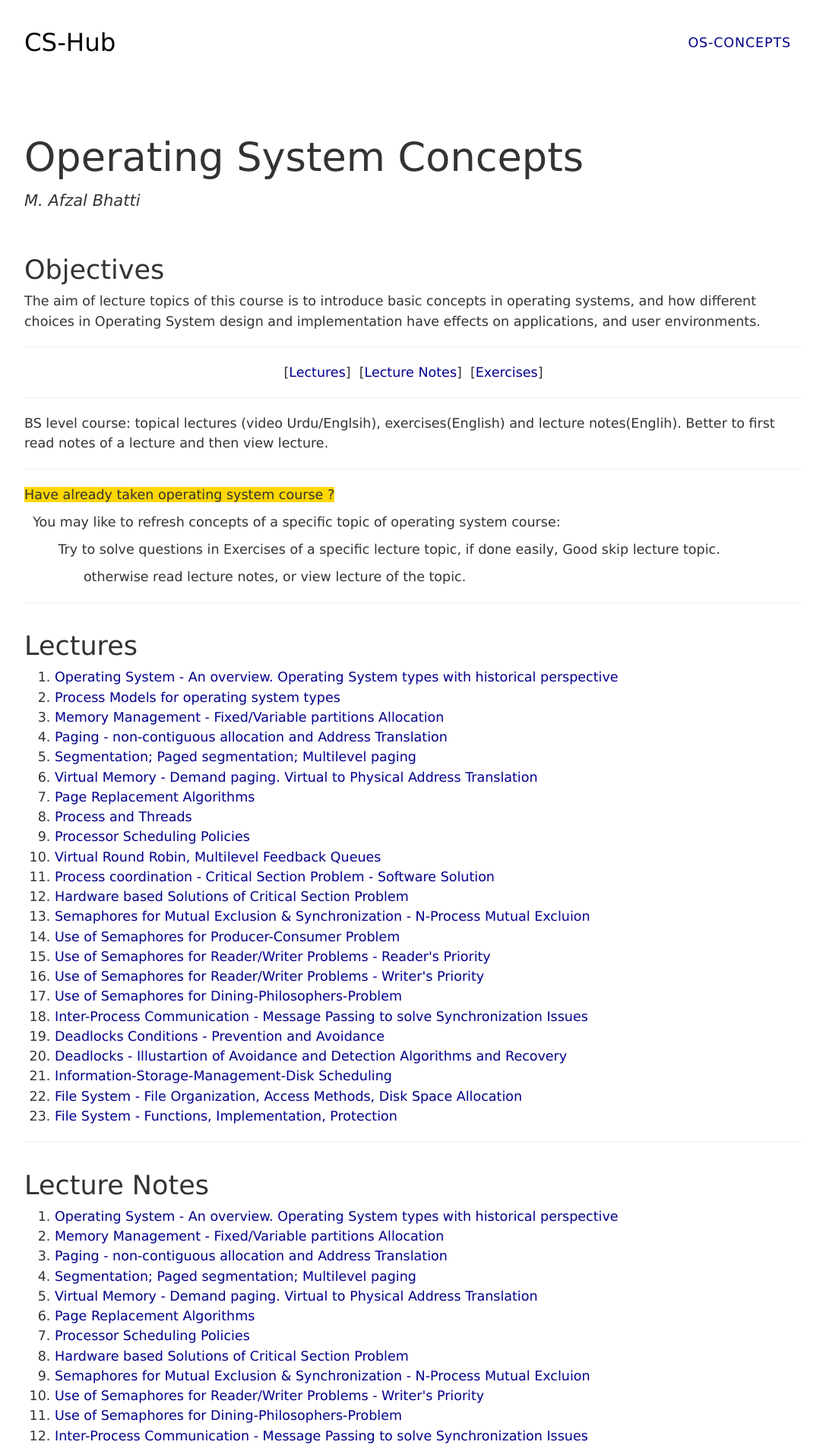
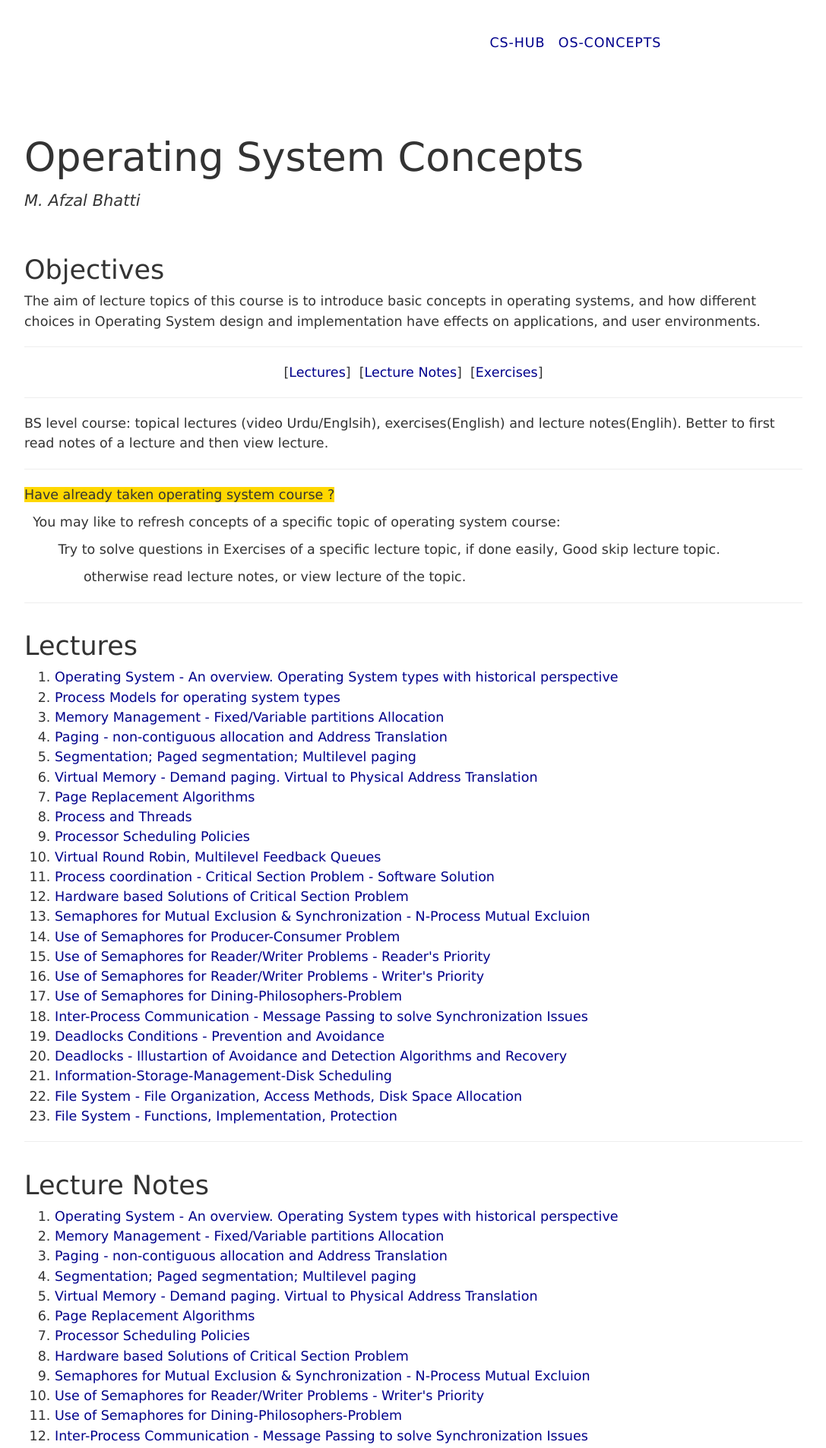
Before and after one commit to CS-Concepts-hub/Operating-Systems-Concepts, a Jekyll site: the page built from index.html, in a window 1280 px wide. Shown: the top 1906 px of the page at 76% size, without its empty margins (96-1183 px from the left). Built offline with Jekyll 4.4.1, drawn with Linux system fonts in a browser that asks for light colours.

Commit message:
Minor updates

```diff
--- a/_includes/header.html
+++ b/_includes/header.html
@@ -1,11 +1,8 @@
 <header id="header" class="main-container">
     <div class="main">
-        <h1 class="header-title col-md-2">
-            <a href="https://cs-concepts-hub.github.io/">CS-Hub</a>
-        </h1>
-
         <nav class="col-md-10">
         <ul>
+            <li><a href="https://cs-concepts-hub.github.io/">CS-Hub</a></li>
             <li><a href="https://cs-concepts-hub.github.io/Operating-Systems-Concepts/">OS-Concepts</a></li>
         </ul>
         </nav>
```
